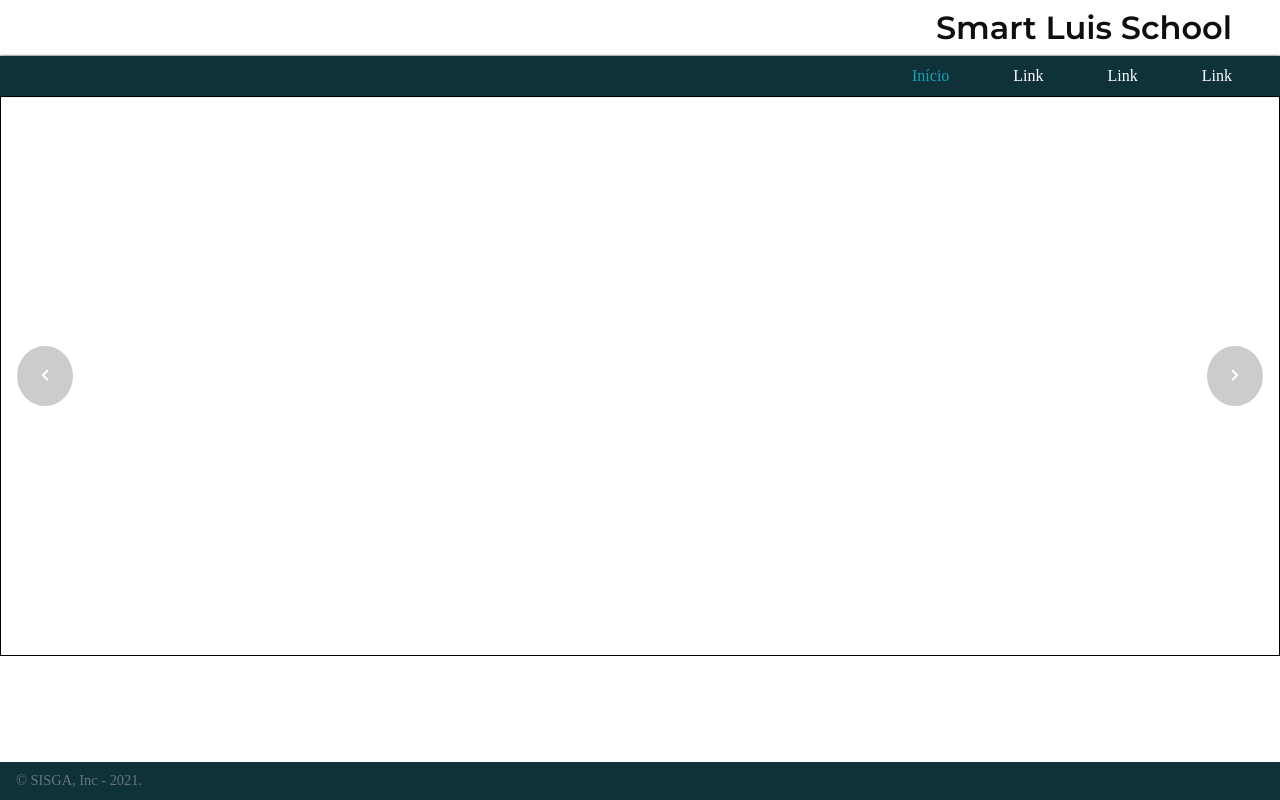
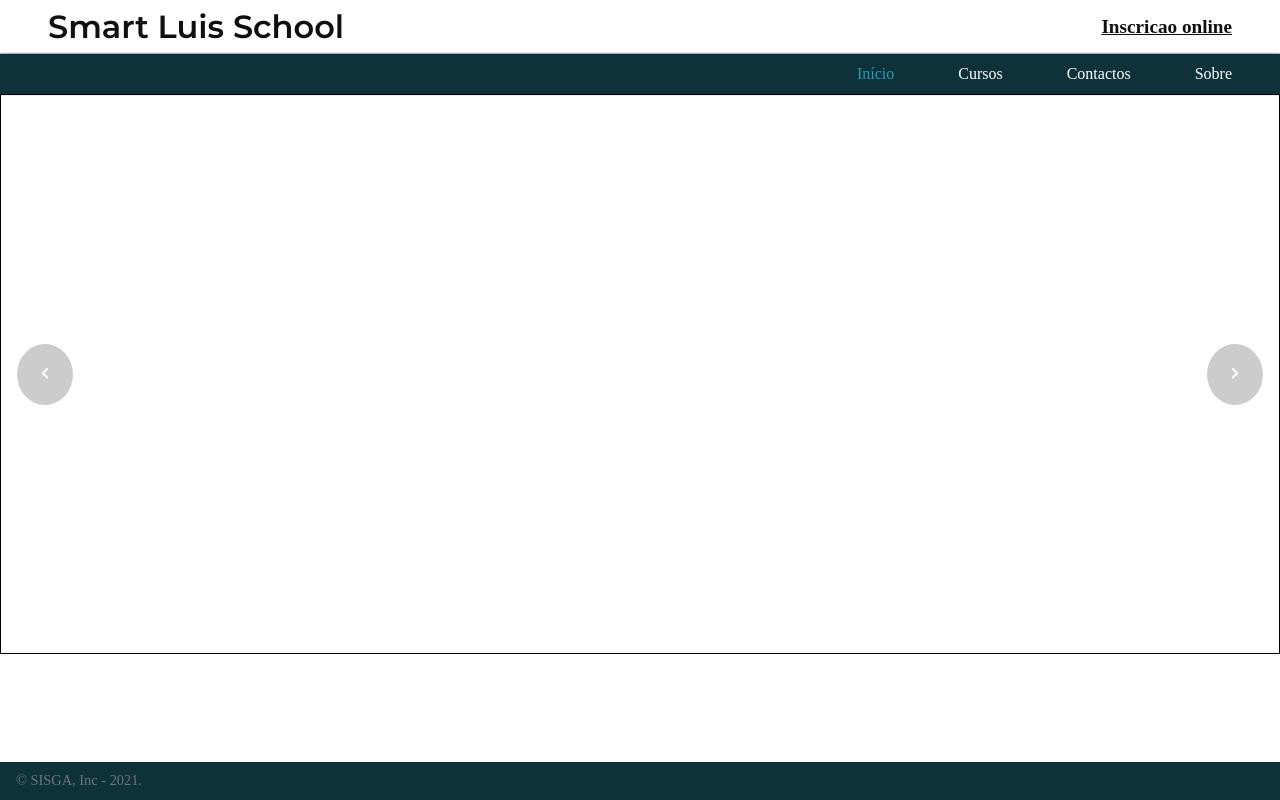
Before and after one commit to nairo-mudumane/Academic-Management-System, a website: page client/website/index.html in a window 1280 px wide. Drawn offline with Linux system fonts and the light colour scheme.

Commit message:
fixing the header

```diff
--- a/client/website/assets/style/index.css
+++ b/client/website/assets/style/index.css
@@ -37,8 +37,20 @@ header {
 }
 
 .logo {
-    width: 4rem;
-    height: 2.5rem;
+    /* width: 4rem;
+    height: 2.5rem; */
+    height: 100%;
+}
+
+/* inscricao online */
+.logo a {
+    color: var(--color-black);
+    font-size: 1.2rem;
+    font-weight: bold;
+}
+
+.logo a:hover {
+    color: var(--color-blue-2);
 }
 
 .title {
--- a/client/website/index.html
+++ b/client/website/index.html
@@ -42,29 +42,30 @@
                     <span><i class="fas fa-bars"></i></span>
                 </div>
 
-                <!-- logo -->
-                <div class="logo">
-                    <img src="./assets/img/logo.png" alt="logo" />
-                </div>
-
                 <!-- title -->
                 <div class="animeRight">
                     <h1 class="title animeRight">Smart Luis School</h1>
+                </div>
+
+                <!-- logo -->
+                <div class="logo">
+                    <!-- <img src="./assets/img/logo.png" alt="logo" /> -->
+                    <a href="">Inscricao online</a>
                 </div>
             </div>
             <nav class="nav">
                 <ul>
                     <li class="navItem">
-                        <a href="" class="linkActive">Início</a>
+                        <a href="/" class="linkActive">Início</a>
                     </li>
                     <li class="navItem">
-                        <a href="#">Link</a>
+                        <a href="#">Cursos</a>
                     </li>
                     <li class="navItem">
-                        <a href="#">Link</a>
+                        <a href="#">Contactos</a>
                     </li>
                     <li class="navItem">
-                        <a href="#">Link</a>
+                        <a href="#">Sobre</a>
                     </li>
                 </ul>
             </nav>
```
